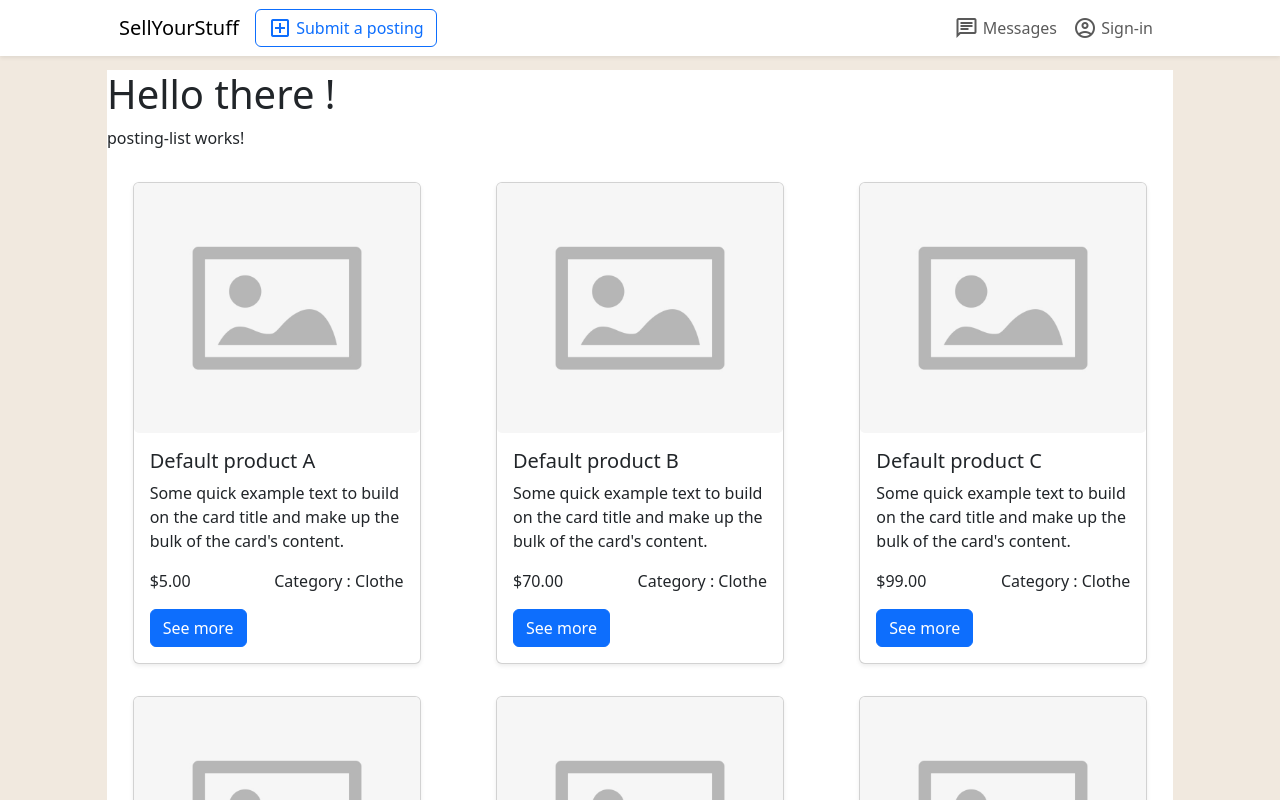
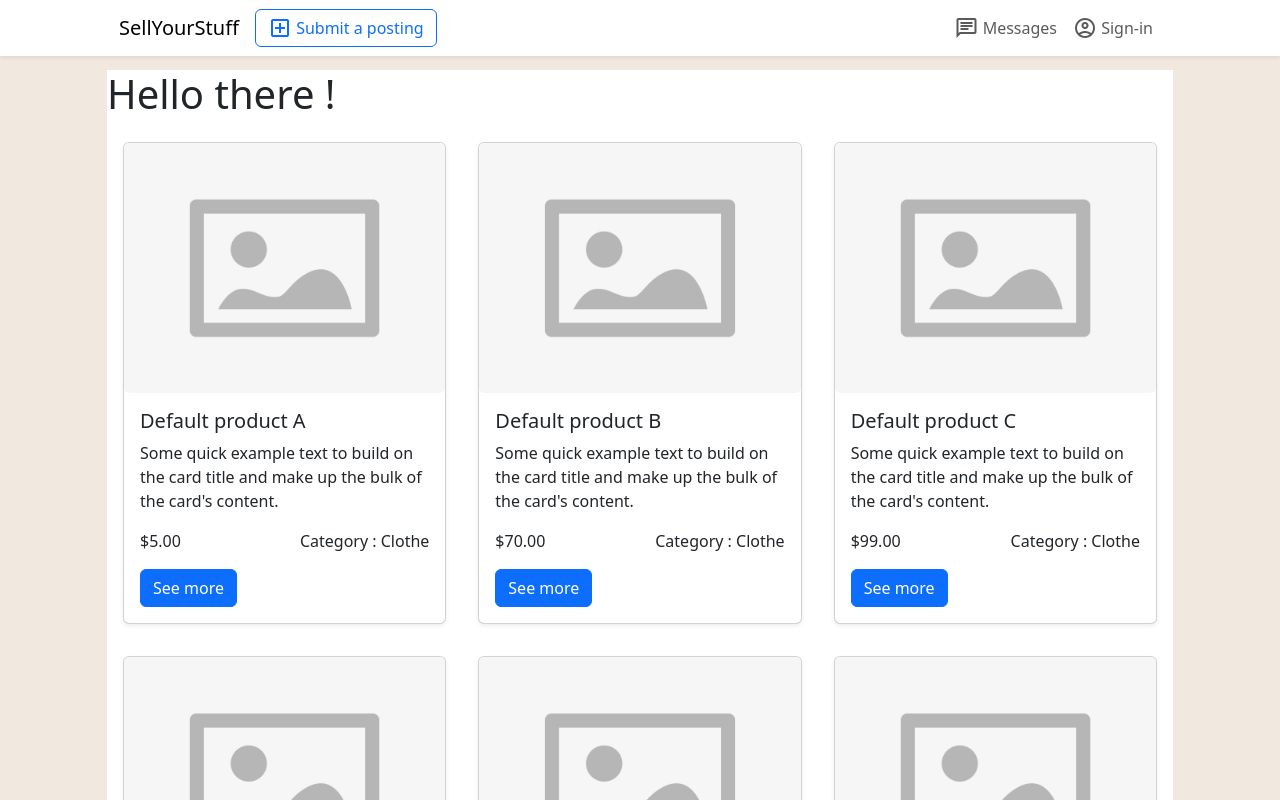
Before and after one commit to MaxGsprd/sell_your_stuff-front-end, an Angular app: page / in a window 1280 px wide. Shown: the top 800 px of the page. Built offline with nearby package versions, Linux system fonts and the light colour scheme.

Commit message:
fix posting card layout

```diff
--- a/src/app/components/posting/posting-card/posting-card/posting-card.component.html
+++ b/src/app/components/posting/posting-card/posting-card/posting-card.component.html
@@ -1,4 +1,4 @@
-<div class="card shadow-sm" style="width: 18rem;">
+<div class="card shadow-sm">
     <img src="assets/default_image.png" class="card-img" alt="default_image">
     <div class="card-body">
       <h5 class="card-title">{{item.Name}}</h5>
--- a/src/app/components/posting/posting-list/posting-list/posting-list.component.css
+++ b/src/app/components/posting/posting-list/posting-list/posting-list.component.css
@@ -1,5 +1,3 @@
 .col {
-    display: flex;
-    justify-content: center;
-    width: 100%;
+    min-width: 18rem;
 }
--- a/src/app/components/posting/posting-list/posting-list/posting-list.component.html
+++ b/src/app/components/posting/posting-list/posting-list/posting-list.component.html
@@ -1,6 +1,7 @@
-<p>posting-list works!</p>
-<div class="row">
-    <div *ngFor="let item of Items" class="col p-3">
+<div class="container">
+    <div class="row row-cols-3 justify-content-center">
+      <div *ngFor="let item of Items" class="col p-3">
         <app-posting-card [item]="item"></app-posting-card>
+      </div>
     </div>
-</div>
+  </div>
```
